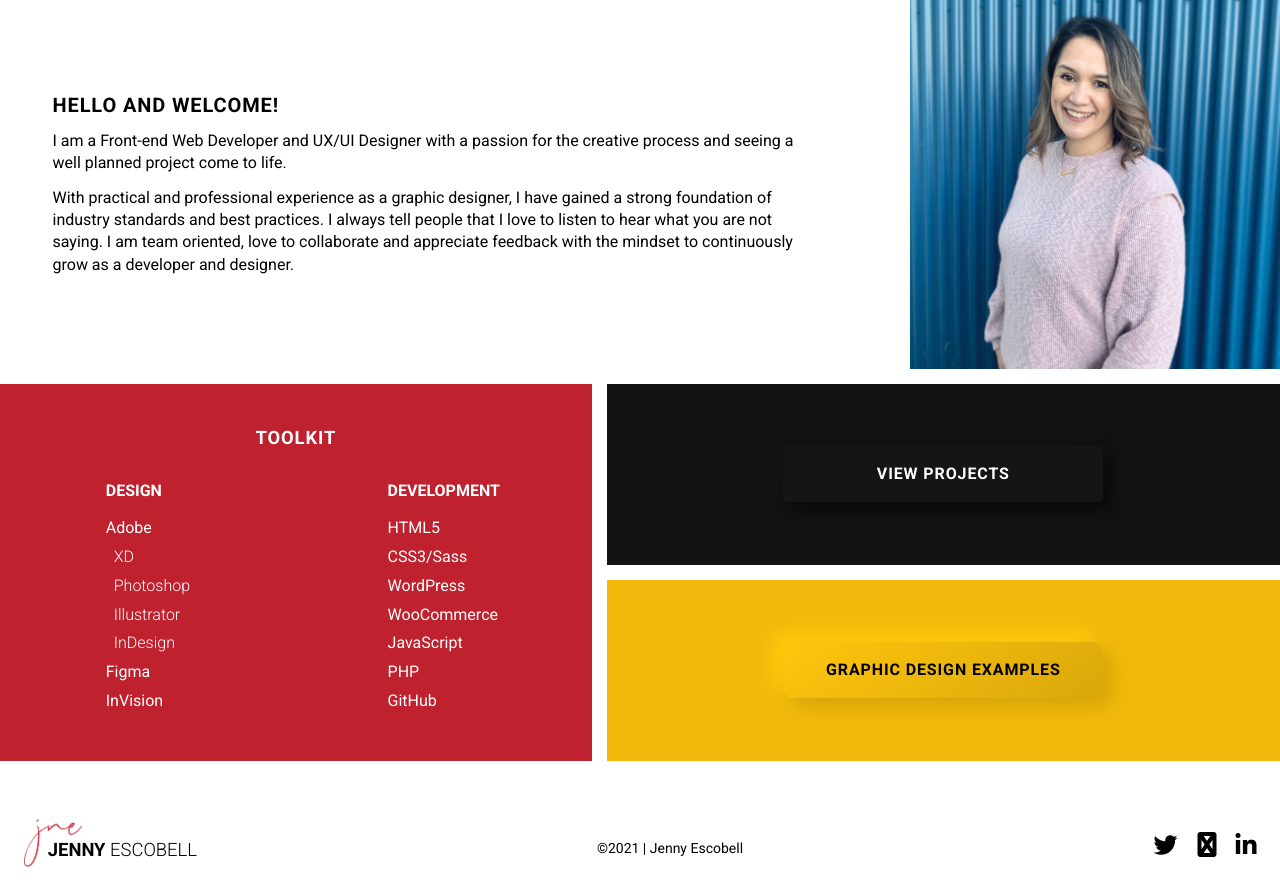
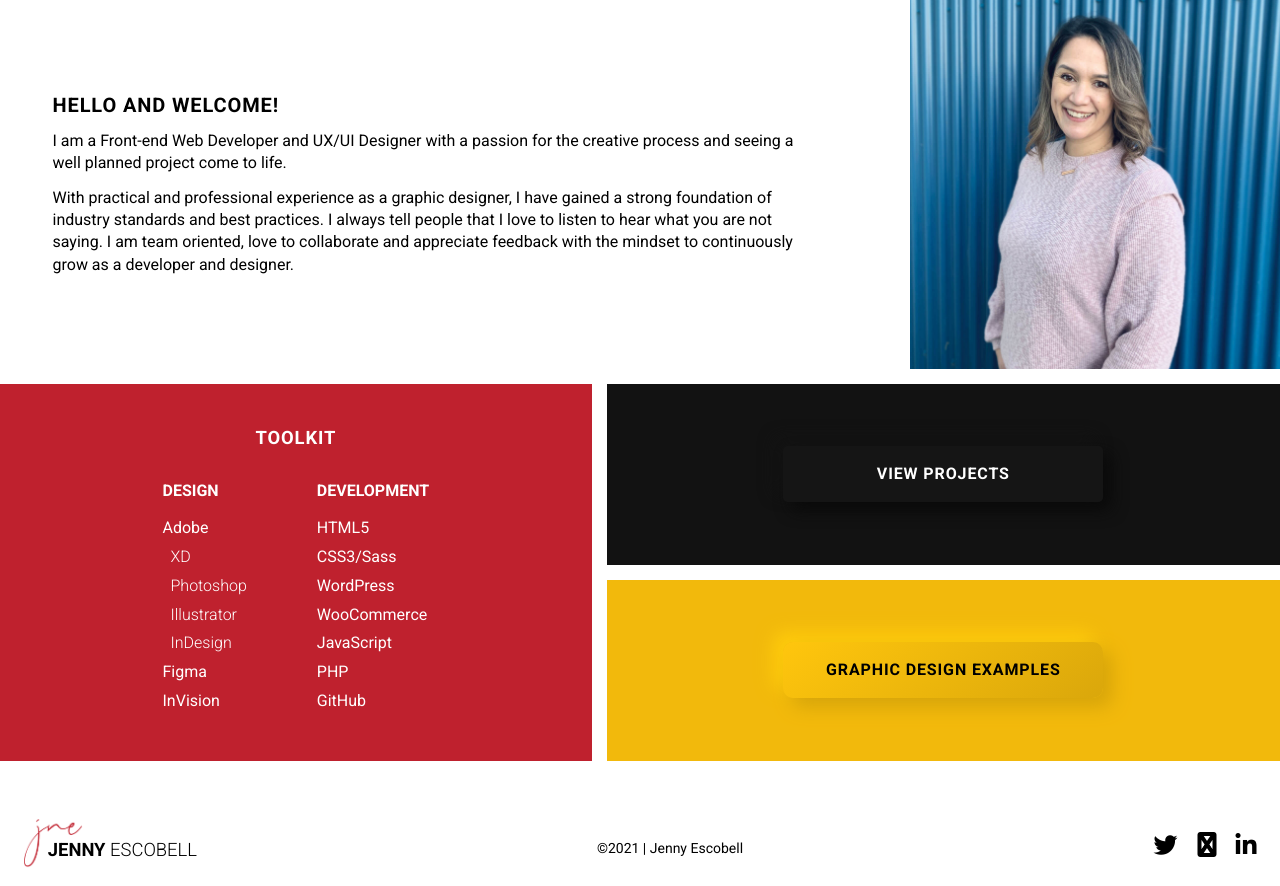
Before and after one commit to jennyesc/portfolio, a PHP site: page /about.php in a window 1280 px wide. Shown: the part 151-1037 px from the top of the page. Run offline with PHP 8.4, Linux system fonts and the light colour scheme; some libraries are stand-ins or nearby versions.

Commit message:
update about page

```diff
--- a/css/pages/_about.scss
+++ b/css/pages/_about.scss
@@ -49,11 +49,12 @@
     color: #fff;
 
     .ul-container {
-      max-width: 600px;
+      max-width: 300px;
       display: grid;
       grid-template-columns: 1fr 1fr;
+      justify-content: center;
+      padding-top: 10px;
       margin: 0 auto;
-      padding-top: 10px;
 
       h2 {
         grid-column: 1/4;
@@ -64,7 +65,8 @@
       ul {
         line-height: 1.8rem;
         margin: 0 auto;
-        padding: 10px 50px;
+        padding: 10px 35px;
+        justify-self: center;
 
         li {
           font-weight: $body;
@@ -123,6 +125,10 @@
 
     .toolkit {
       grid-area: tools;
+      min-width: 275px;
+      ul {
+        padding: 10px 25px;
+      }
     }
   } //end of media break 1
 } //about-wrapper
--- a/styles/main.css
+++ b/styles/main.css
@@ -780,11 +780,12 @@ a {
   color: #fff;
 }
 .about-wrapper .toolkit .ul-container {
-  max-width: 600px;
+  max-width: 300px;
   display: grid;
   grid-template-columns: 1fr 1fr;
+  justify-content: center;
+  padding-top: 10px;
   margin: 0 auto;
-  padding-top: 10px;
 }
 .about-wrapper .toolkit .ul-container h2 {
   grid-column: 1/4;
@@ -795,7 +796,8 @@ a {
 .about-wrapper .toolkit .ul-container ul {
   line-height: 1.8rem;
   margin: 0 auto;
-  padding: 10px 50px;
+  padding: 10px 35px;
+  justify-self: center;
 }
 .about-wrapper .toolkit .ul-container ul li {
   font-weight: 400;
@@ -843,6 +845,10 @@ a {
   }
   .about-wrapper .toolkit {
     grid-area: tools;
+    min-width: 275px;
+  }
+  .about-wrapper .toolkit ul {
+    padding: 10px 25px;
   }
 }
 
```
